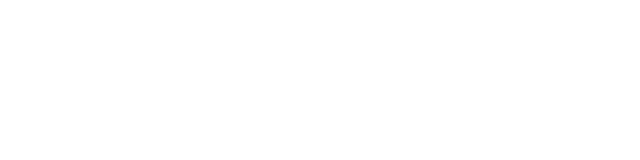
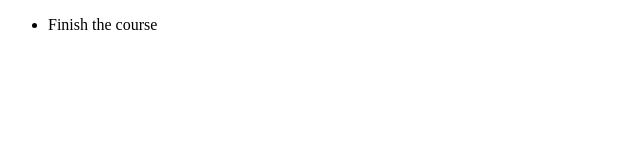
Before and after one commit to jihyeon-kimy/typescript-study, a React (Create React App) app: page / in a window 1280 px wide. Shown: the top 160 px of the page, without its empty margins (0-640 px from the left). Built offline with nearby package versions, Linux system fonts and the light colour scheme.

Commit message:
Add: Todo List 컴포넌트 추가

```diff
--- a/src/App.tsx
+++ b/src/App.tsx
@@ -1,7 +1,15 @@
 import React from "react";
+import TodoList from "./components/TodoList";
 
-function App() {
-  return <div className="App"></div>;
-}
+const App: React.FC = () => {
+  const todos = [{ id: "t1", text: "Finish the course" }];
+
+  return (
+    <div className="App">
+      {/* A component that adds todos */}
+      <TodoList items={todos} />
+    </div>
+  );
+};
 
 export default App;
--- /dev/null
+++ b/src/components/TodoList.tsx
@@ -0,0 +1,17 @@
+import React from "react";
+
+interface TodoListProps {
+  items: { id: string; text: string }[];
+}
+
+const TodoList: React.FC<TodoListProps> = (props) => {
+  return (
+    <ul>
+      {props.items.map((todo) => (
+        <li key={todo.id}>{todo.text}</li>
+      ))}
+    </ul>
+  );
+};
+
+export default TodoList;
```
